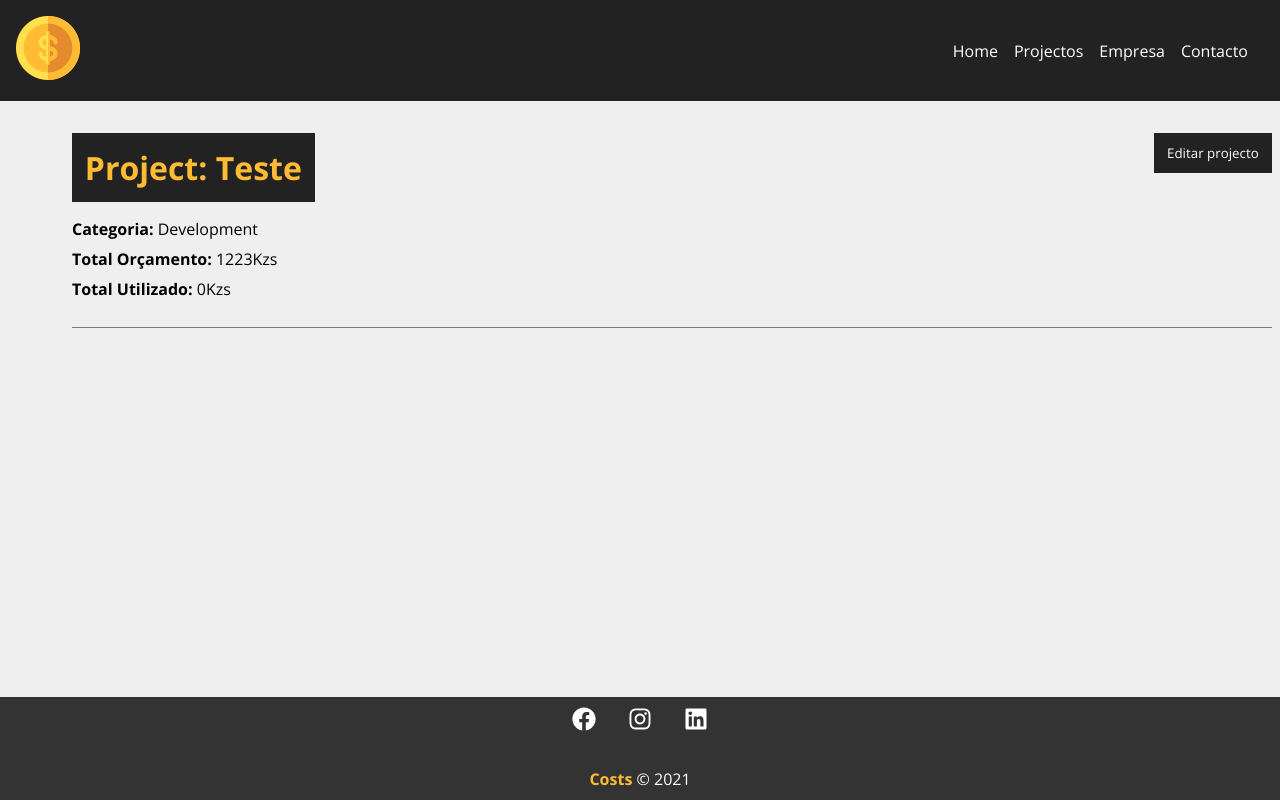
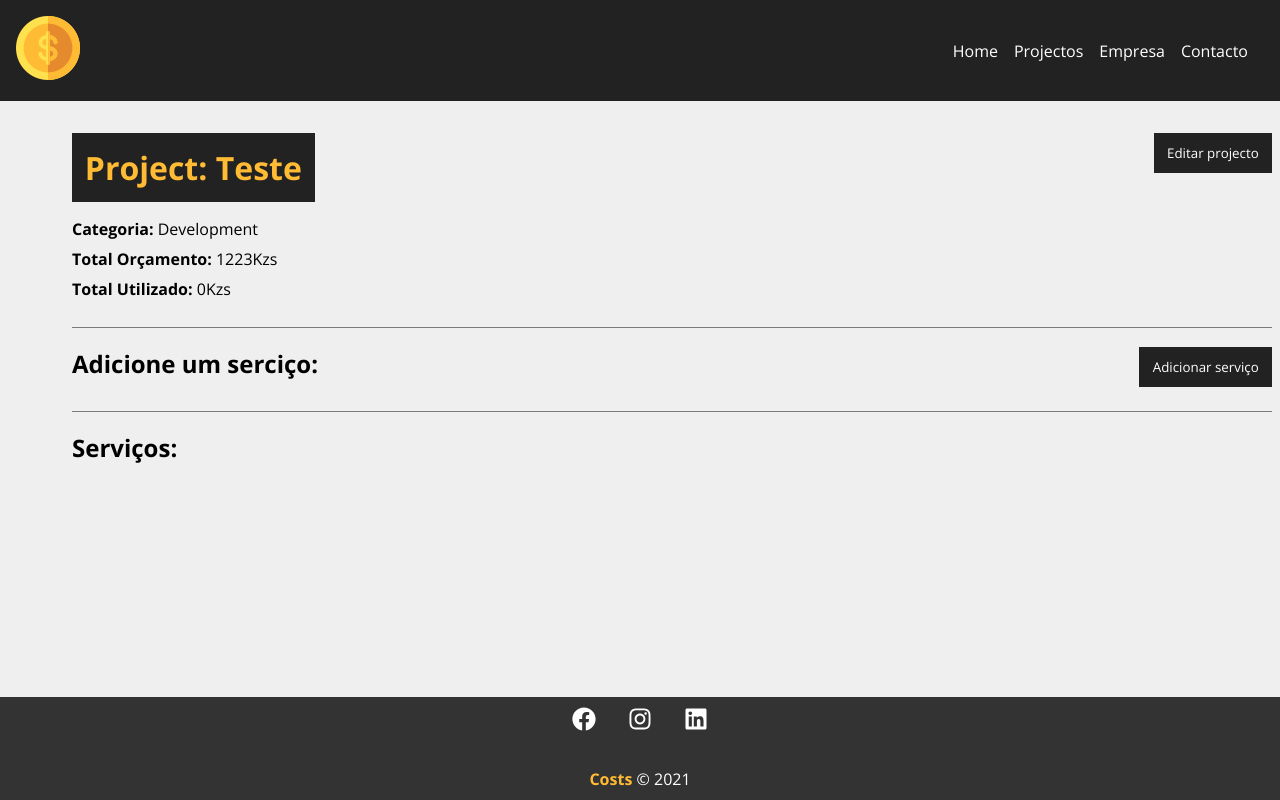
Before and after one commit to ariclenespedro/gestao_projectos_react, a React (Create React App) app: page /project/BX__g-L in a window 1280 px wide. Shown: the top 800 px of the page. Built offline with nearby package versions, Linux system fonts and the light colour scheme; data requests are answered from the project's data file.

Commit message:
Criando area do projecto

```diff
--- a/src/components/pages/Project.js
+++ b/src/components/pages/Project.js
@@ -13,6 +13,7 @@
     const { id } = useParams();
     const [project, setProject] = useState([])
     const [showProjectForm, setShowProjectForm] = useState(false);
+    const [showServiceForm, setshowServiceForm] = useState(false);
     const [message, setMessage] = useState();
     const [type, setType] = useState();
 
@@ -36,7 +37,13 @@
         setShowProjectForm(!showProjectForm);
     }
 
+    function toggleServiceForm() {
+        setshowServiceForm(!showServiceForm);
+    }
+
     function editPost({project}) {
+
+        setMessage('');
         // budget validation
         if (project.budget < project.cost) {
             setMessage('O Orçamento não pode ser menor que o custo do projeto!')
@@ -92,6 +99,19 @@
                                     )
                                 }
                             </div>
+                            <div className={styles.service_form_container}>
+                                <h2>Adicione um serciço:</h2>
+                                <button className={styles.btn} onClick={toggleServiceForm}>
+                                    {!showServiceForm ? 'Adicionar serviço' : 'Fechar' }
+                                </button>
+                            </div>
+                            <div className={styles.project_info}>
+                                {showServiceForm && (<div>Formulario do serviço</div>)}
+                            </div>
+                            <h2>Serviços:</h2>
+                            <Container customClass="start">
+
+                            </Container>
                         </Container>
                     </div>
                 ) :
```
